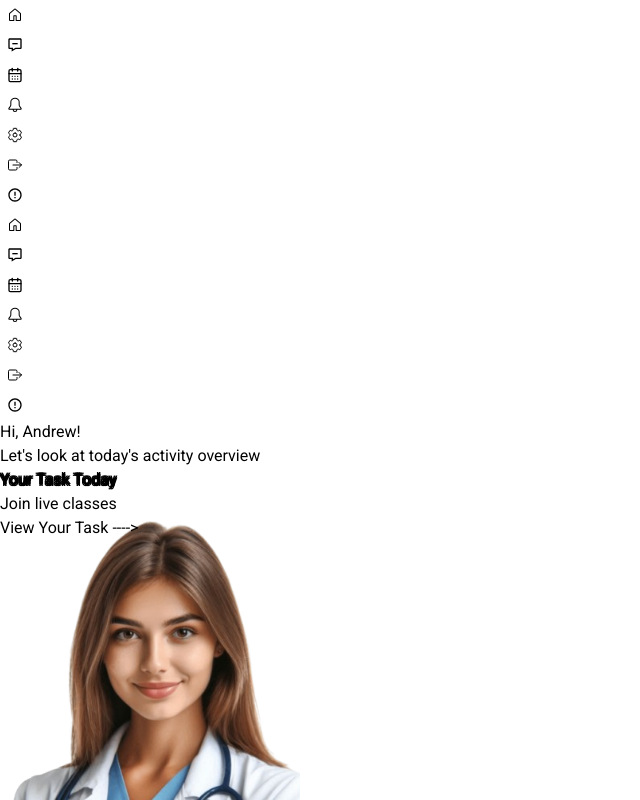
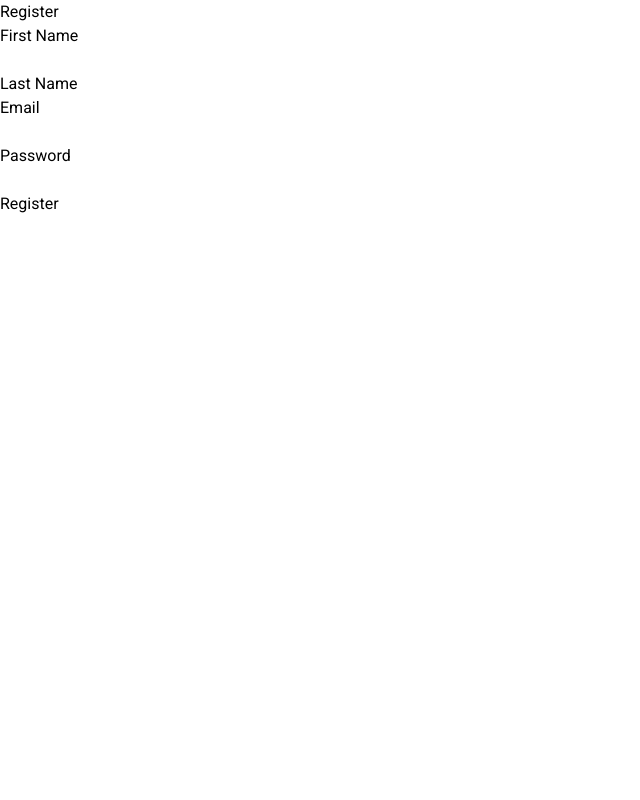
Before and after one commit to oishik-biswas/outcast-icdcit-hackathon, a React (Vite) app in the folder frontend/: page /register in a window 1280 px wide. Shown: the top 800 px of the page, without its empty margins (0-640 px from the left). Built offline with nearby package versions, Linux system fonts and the light colour scheme.

Commit message:
login and register

```diff
--- a/frontend/package.json
+++ b/frontend/package.json
@@ -10,9 +10,11 @@
     "preview": "vite preview"
   },
   "dependencies": {
+    "axios": "^1.7.9",
     "react": "^18.3.1",
     "react-dom": "^18.3.1",
-    "react-icons": "^5.4.0"
+    "react-icons": "^5.4.0",
+    "react-router-dom": "^7.1.1"
   },
   "devDependencies": {
     "@eslint/js": "^9.17.0",
--- a/frontend/src/App.jsx
+++ b/frontend/src/App.jsx
@@ -1,10 +1,21 @@
 import React from 'react';
 import Home from './components/Home';
+import Login from './Login/Login';
+import {BrowserRouter as Router,Routes,Route} from 'react-router-dom';
 import "./App.css"
+import Welcome from './components/Welcome';
+import Register from './Login/Register';
 export default function App() {
   return (
-    <div >
-      <Home/>
-    </div>
+    <Router>
+      <div>
+        <Routes>
+          <Route path="/" element={<Welcome/>}/>
+          <Route path="/register" element={<Register/>}/>
+          <Route path="/login" element={<Login/>}/>
+          <Route path="/home" element={<Home/>}/>
+        </Routes>
+      </div>
+    </Router>
   )
 }
--- /dev/null
+++ b/frontend/src/Login/Login.jsx
@@ -0,0 +1,90 @@
+import React, { useState } from 'react';
+import axios from 'axios';
+import { useNavigate } from 'react-router-dom';
+
+const Login = () => {
+  const [formData, setFormData] = useState({
+    firstname:'',
+    lastname:'',
+    email: '',
+    password: '',
+  });
+
+  const [errors, setErrors] = useState({});
+  const [successMessage, setSuccessMessage] = useState('');
+  const navigate = useNavigate();
+
+  const handleChange = (e) => {
+    const { name, value } = e.target;
+    setFormData({
+      ...formData,
+      [name]: value,
+    });
+  };
+
+  const handleSubmit = async (e) => {
+    e.preventDefault();
+
+    try {
+      const response = await axios.post('http://localhost:4000/users/login', formData);
+      // Assuming the backend returns a JWT token after login
+      localStorage.setItem('authToken', response.data.token);
+      setSuccessMessage('Login successful!');
+      setErrors({});  // Clear errors if successful
+      navigate('/home'); // Redirect to homepage after login
+    } catch (err) {
+      if (err.response && err.response.data) {
+        setErrors(err.response.data.errors || {});
+        console.log(err.msg);
+      }
+    }
+  };
+
+  return (
+    <div className='bg-[#EAF6FA] w-[100vw] h-[100vh]'>
+      <h2>Login Form</h2>
+      {successMessage && <p>{successMessage}</p>}
+      <form onSubmit={handleSubmit}>
+        <div className='flex justify-center items-center flex-col'>
+
+          <label>First name</label>
+          <input type='text' name='firstname' value={formData.firstname}
+             onChange={handleChange} className='ml-3 mb-5 px-3 bg-gray-200 rounded-[30px] shadow-[4px_4px_4px_4px_#add8e6]'
+            /><br/>
+            <label>Last name</label>
+          <input type='text' name='lastname' value={formData.lastname}
+             onChange={handleChange} className='ml-3 mb-5 px-3 bg-gray-200 rounded-[30px] shadow-[4px_4px_4px_4px_#add8e6]'
+            /><br/>
+          <label>Email</label>
+          <input
+            type="email"
+            name="email"
+            value={formData.email}
+            onChange={handleChange} className='ml-3 mb-5 px-3 bg-gray-200 rounded-[30px] shadow-[4px_4px_4px_4px_#add8e6]'
+            required
+          />
+          {errors.email && <p>{errors.email}</p>}
+        <br/>
+
+
+          <label>Password</label>
+          <input
+            type="password"
+            name="password"
+            value={formData.password}
+            onChange={handleChange} className='ml-3 mb-5 px-3 bg-gray-200 rounded-[30px] shadow-[4px_4px_4px_4px_#add8e6]'
+            required
+          />
+          {errors.password && <p>{errors.password}</p>}
+        <br/>
+
+        <button type="submit" className='bg-teal-200 w-[80px] '>Login</button>
+        </div>
+      </form>
+
+    </div>
+
+  );
+};
+
+export default Login;
--- /dev/null
+++ b/frontend/src/Login/Register.jsx
@@ -0,0 +1,117 @@
+import React, { useState } from "react";
+import axios from "axios";
+
+const Register = () => {
+  const [formData, setFormData] = useState({
+    email: "",
+    firstName: "",
+    lastName: "",
+    password: "",
+  });
+  const [errors, setErrors] = useState({});
+  const [successMessage, setSuccessMessage] = useState("");
+
+  const handleInputChange = (e) => {
+    const { name, value } = e.target;
+    setFormData((prevData) => ({
+      ...prevData,
+      [name]: value,
+    }));
+  };
+
+  const validateForm = () => {
+    const validationErrors = {};
+    if (!/\S+@\S+\.\S+/.test(formData.email)) {
+      validationErrors.email = "Email is invalid";
+    }
+    if (formData.firstName.length < 3) {
+      validationErrors.firstName = "First name must be at least 3 characters";
+    }
+    if (formData.password.length < 6 || formData.password.length > 11) {
+      validationErrors.password =
+        "Password must be between 6 and 11 characters";
+    }
+    return validationErrors;
+  };
+
+  const handleSubmit = async (e) => {
+    e.preventDefault();
+    const formErrors = validateForm();
+    if (Object.keys(formErrors).length > 0) {
+      setErrors(formErrors);
+      return;
+    }
+
+    try {
+      const response = await axios.post("http://localhost:4000/users/register", {
+        email: formData.email,
+        fullName: { firstName: formData.firstName, lastName:formData.lastName },
+        password: formData.password,
+      });
+      setSuccessMessage("Registration successful! Please login.");
+      setFormData({ email: "", firstName: "",lastName:"", password: "" });
+      setErrors({});
+    } catch (error) {
+      if (error.response) {
+        setErrors(error.response.data.errors || {});
+      } else {
+        setErrors({ general: "An error occurred. Please try again." });
+      }
+    }
+  };
+
+  return (
+    <div className="bg-[#EAF6FA] w-[100vw] h-[100vh]">
+      <h2>Register</h2>
+      <p className="w-[auto] bg-green-600 text-white px-5 flex justify-center">{successMessage && <p>{successMessage}</p>}</p>
+      <form onSubmit={handleSubmit}>
+        <div>
+        <div className="flex flex-col justify-center items-center">
+
+          <label>First Name</label>
+          <input
+            type="text"
+            name="firstName"
+            value={formData.firstName}
+            onChange={handleInputChange} className='ml-3 mb-5 px-3 bg-gray-200 rounded-[30px] shadow-[4px_4px_4px_4px_#add8e6]'
+          />
+         <p className="w-[auto] bg-red-400 text-white px-5"> {errors.firstName && <p>{errors.firstName}</p>}</p>
+        <br/>
+
+        <label>Last Name</label>
+          <input
+            type="text"
+            name="lastName"
+            value={formData.lastName}
+            onChange={handleInputChange} className='ml-3 mb-5 px-3 bg-gray-200 rounded-[30px] shadow-[4px_4px_4px_4px_#add8e6]'
+          />
+        <br/>
+        <label>Email</label>
+          <input
+            type="email"
+            name="email"
+            value={formData.email}
+            onChange={handleInputChange} className='ml-3 mb-5 px-3 bg-gray-200 rounded-[30px] shadow-[4px_4px_4px_4px_#add8e6]'
+          />
+          <p className="w-[auto] bg-red-400 text-white px-5">{errors.email && <p>{errors.email}</p>}</p>
+         <br/>
+
+          <label>Password</label>
+          <input
+            type="password"
+            name="password"
+            value={formData.password}
+            onChange={handleInputChange} className='ml-3 mb-5 px-3 bg-gray-200 rounded-[30px] shadow-[4px_4px_4px_4px_#add8e6]'
+          />
+          <p className="w-[auto] bg-red-400 text-white px-5">{errors.password && <p>{errors.password}</p>}</p>
+        <br/>
+        <p className="w-[auto] bg-red-400 text-white px-5">{errors.general && <p>{errors.general}</p>}</p>
+        <button type="submit" className='bg-teal-200 w-[80px] '>Register</button>
+        </div>
+        </div>
+      </form>
+    </div>
+  );
+};
+
+export default Register;
--- /dev/null
+++ b/frontend/src/components/Welcome.jsx
@@ -0,0 +1,22 @@
+import React from 'react';
+import { useNavigate } from 'react-router-dom';
+function Welcome() {
+    const navigate=useNavigate();
+    const toregister=(e)=>{
+      e.preventDefault();
+      navigate('/register');
+    };
+    const tologin=(e)=>{
+        e.preventDefault();
+        navigate('/login');
+      };
+  return (
+    <div className='bg-[#EAF6FA] w-[100vw] h-[100vh]'>
+     <h1 className='flex justify-center items-center text-[40px] px-5 py-5 '> Welcome to HealthEase</h1>
+      <button type="button" onClick={toregister} className='mt-[5rem] ml-[40%] bg-teal-400 w-[112px] rounded-[30px]'>Register</button>
+      <button type="button" onClick={tologin} className='mt-[5rem] ml-[1rem] bg-teal-400 w-[112px] rounded-[30px]'>Login</button>
+    </div>
+  )
+}
+
+export default Welcome
```
Also changed, not shown: 2 other files (tests, documents, lock files or other folders).
